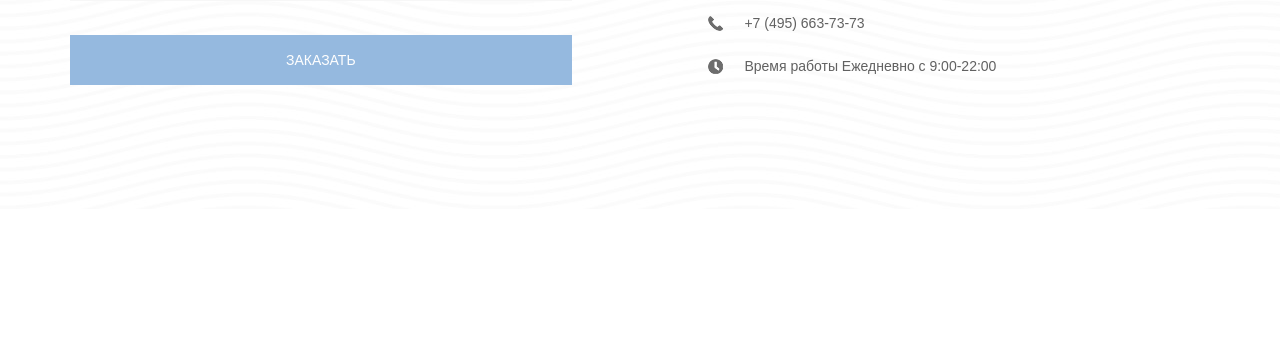
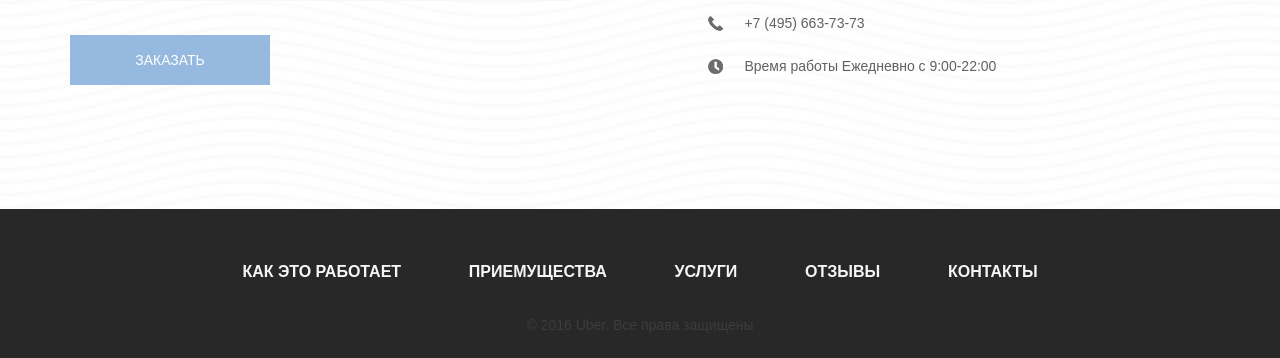
Before and after one commit to sheep-fish-vert/DenisUber, a PHP site: page / in a window 1280 px wide. Shown: the part 4976-5334 px from the top of the page. Before the commit the page ends 5061 px from the top, so only its background shows below. Run offline with PHP 8.4, Linux system fonts and the light colour scheme; some libraries are stand-ins or nearby versions; some web fonts are replaced.

Commit message:
no message

```diff
--- a/css/dev_4.css
+++ b/css/dev_4.css
@@ -27,6 +27,7 @@
 .dv8 .contacts_wrap{text-align: left;}
 .dv8 .contacts_wrap:after{content: '';display: block;clear: both;}
 .dv8 .contacts_form{width: 44%;float: left;}
+.dv8 .contacts_form.form-we-need form .contact-form-item-submit .contact-submit{max-width: 200px;}
 .dv8 .contacts_map{width: 44%;float: right;}
 .dv8 .title_container{font-size: 36px;font-family: "Proxima Nova";color:#2c2c2c;text-transform: uppercase;line-height: 36px;text-align: center;font-weight: 900;position: relative;display: inline-block;padding-bottom: 112px;}
 .dv8 .title_container:before{content: '';display: block;position: absolute;width: 10px;height: 10px;border-radius: 50%;background-color: #2c2c2c;left: -30px;top: 13px;}
@@ -43,12 +44,25 @@
 .dv8 #contact_map{height: 291px;width: 100%;margin-bottom: 37px;}
 /*/dv8*/
 
+/*footer*/
+.footer{background-color: #282828;text-align: center;}
+.footer .footer-nav{padding-top: 54px;padding-bottom: 36px;}
+.footer .footer-nav li{display: inline-block;margin: 0 2.1%;}
+.footer .footer-nav li a{display: inline-block;text-decoration: none;color: #f6f6f6;font-family: "ProximaNova", sans-serif;font-weight: bold;padding: 0 5px;text-transform: uppercase;transition: all ease .2s;}
+.footer .footer-copy{padding-bottom: 25px;font-size: 14px;color: #3d3d3d;font-family: "ProximaNova", sans-serif;}
+.footer .footer-nav li a:hover{color: rgb(149, 185, 223);}
+/*/footer*/
 
 
 @media screen and (max-width: 880px){
     /*dv8*/
     .dv8 .contacts_form,.dv8 .contacts_map{width: 49%;}
     /*/dv8*/
+
+    /*footer*/
+    .footer .footer-nav{padding-top: 29px;padding-bottom: 0px;}
+    .footer .footer-nav li{display: block;text-align: center;margin-bottom: 11px}
+    /*/footer*/
 }
 @media screen and (max-width: 767px){
     /*dv8*/
--- a/index.php
+++ b/index.php
@@ -893,6 +893,31 @@
             спасибо
         </div>
     </div>
+    <footer class="footer">
+        <div class="footer-nav">
+            <ul>
+                <li>
+                    <a href="#">КАК ЭТО РАБОТАЕТ</a>
+                </li>
+                <li>
+                    <a href="#">ПРИЕМУЩЕСТВА</a>
+                </li>
+                <li>
+                    <a href="#">УСЛУГИ</a>
+                </li>
+                <li>
+                    <a href="#">ОТЗЫВЫ</a>
+                </li>
+                <li>
+                    <a href="#">КОНТАКТЫ</a>
+                </li>
+            </ul>
+        </div>
+        <div class="footer-copy">
+            <p>© 2016 Uber. Все права защищены</p>
+        </div>
+        </div>
+    </footer>
     <script src="https://ajax.googleapis.com/ajax/libs/jquery/2.2.0/jquery.min.js"></script>
     <script type="text/javascript" src="js/jquery.maskedinput.js"></script>
 
```
